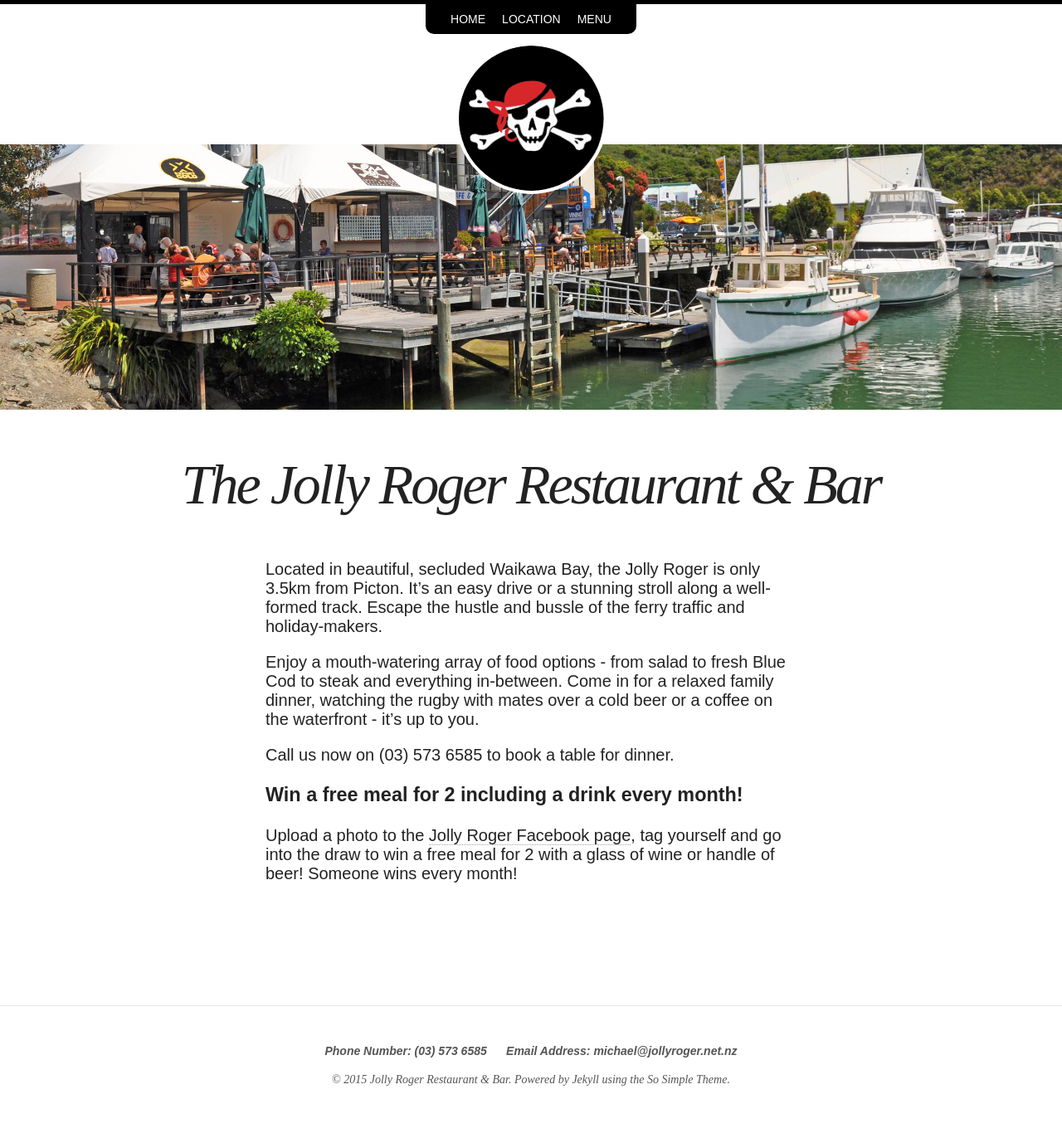
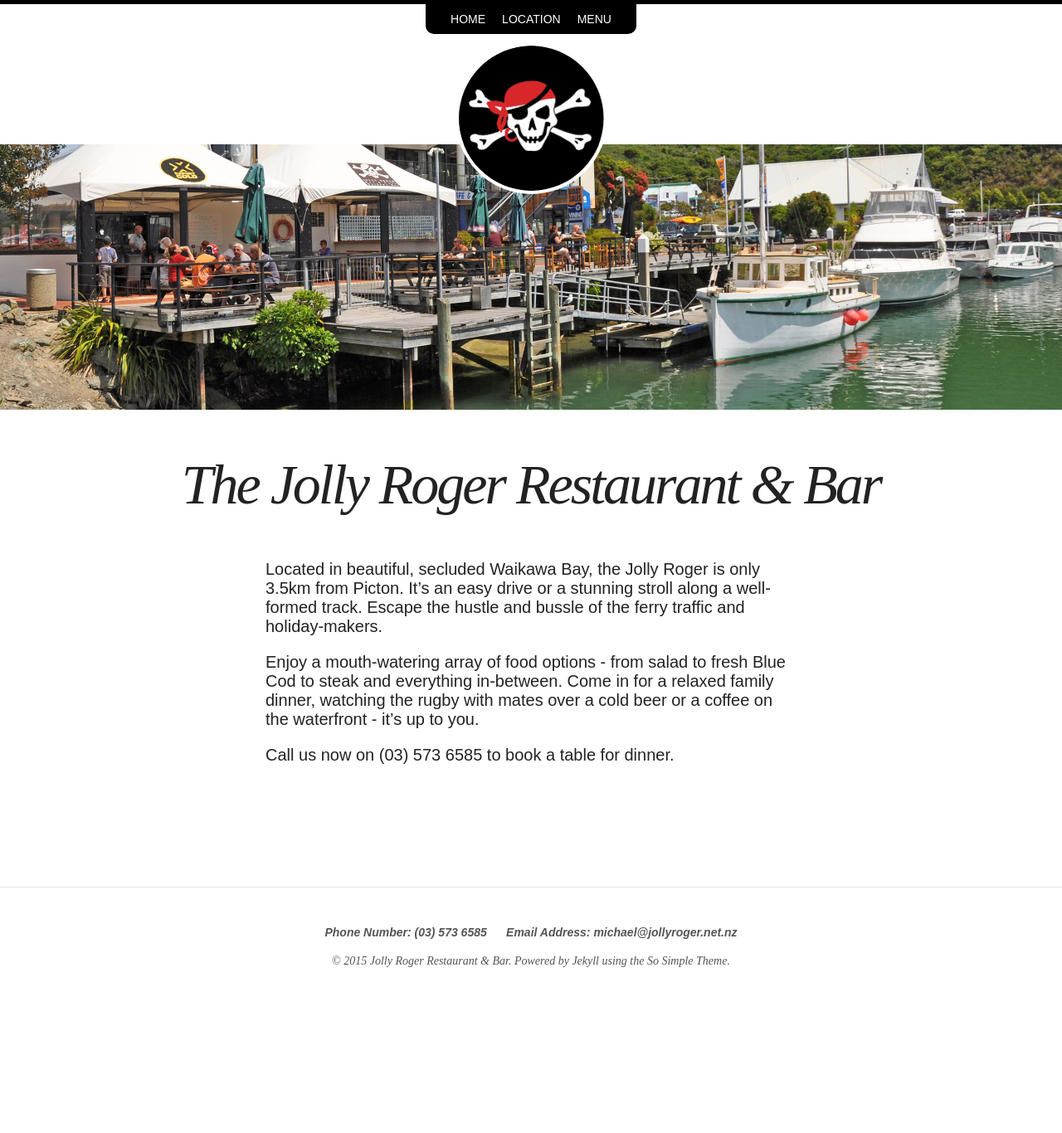
Before and after one commit to daveharris/jollyroger.net.nz, a Jekyll site: the page built from index.md, in a window 1280 px wide. Shown: the whole page at 83% size. Built offline with Jekyll 4.4.1, drawn with Linux system fonts in a browser that asks for light colours; nearby versions of some CDN libraries; after the commit the page ends 1223 px from its top, so only the background shows below that; grey boxes are pictures that could not be loaded.

Commit message:
Remove Facebook meal promotion from frontpage

```diff
--- a/index.md
+++ b/index.md
@@ -11,8 +11,4 @@
 
 Call us now on (03) 573 6585 to book a table for dinner.
 
-### Win a free meal for 2 including a drink every month!
-
-Upload a photo to the [Jolly Roger Facebook page](https://www.facebook.com/JollyRogerBarCafe), tag yourself and go into the draw to win a free meal for 2 with a glass of wine or handle of beer! Someone wins every month!
-
 <iframe src="//www.facebook.com/plugins/likebox.php?href=https%3A%2F%2Fwww.facebook.com%2FJollyRogerBarCafe&amp;width&amp;height=62&amp;colorscheme=light&amp;show_faces=false&amp;header=false&amp;stream=false&amp;show_border=false" scrolling="no" frameborder="0" style="border:none; overflow:hidden; height:62px;" allowTransparency="true"></iframe>
```
